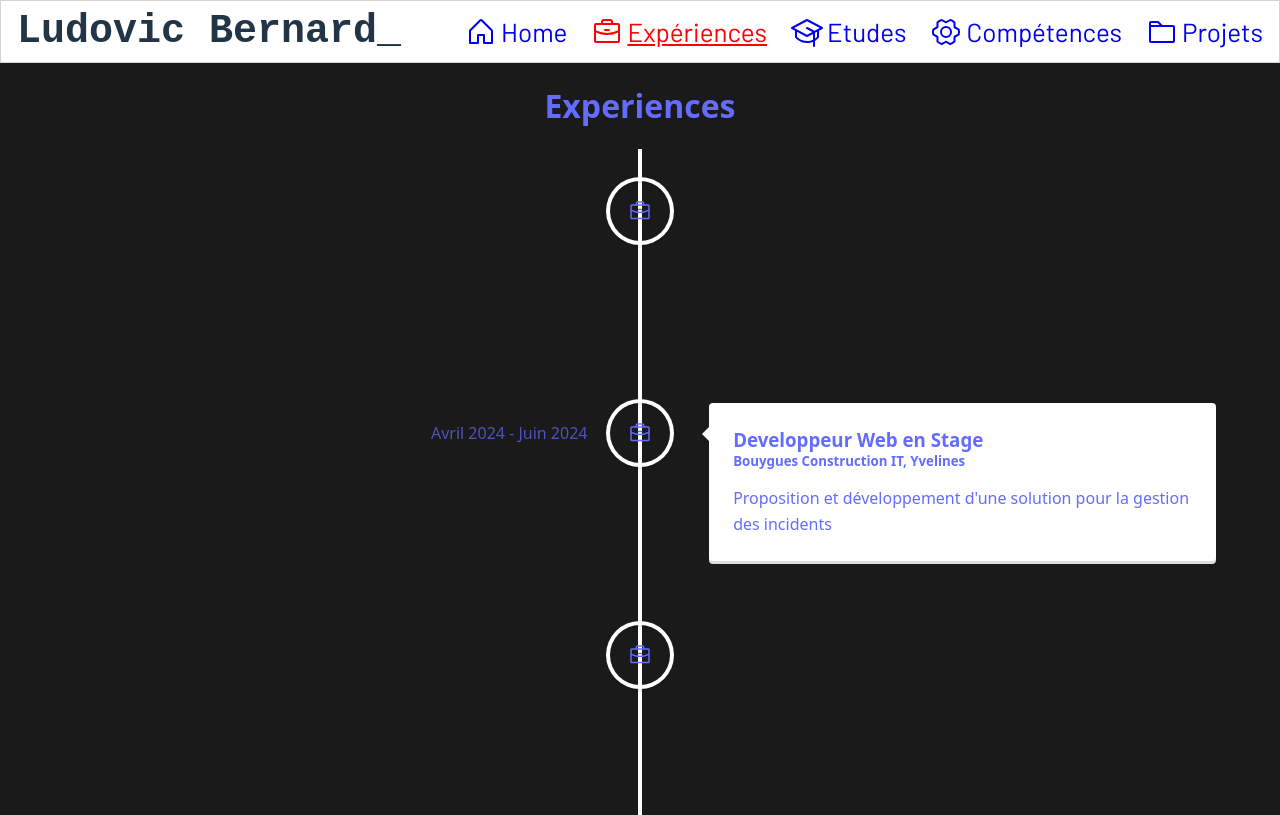
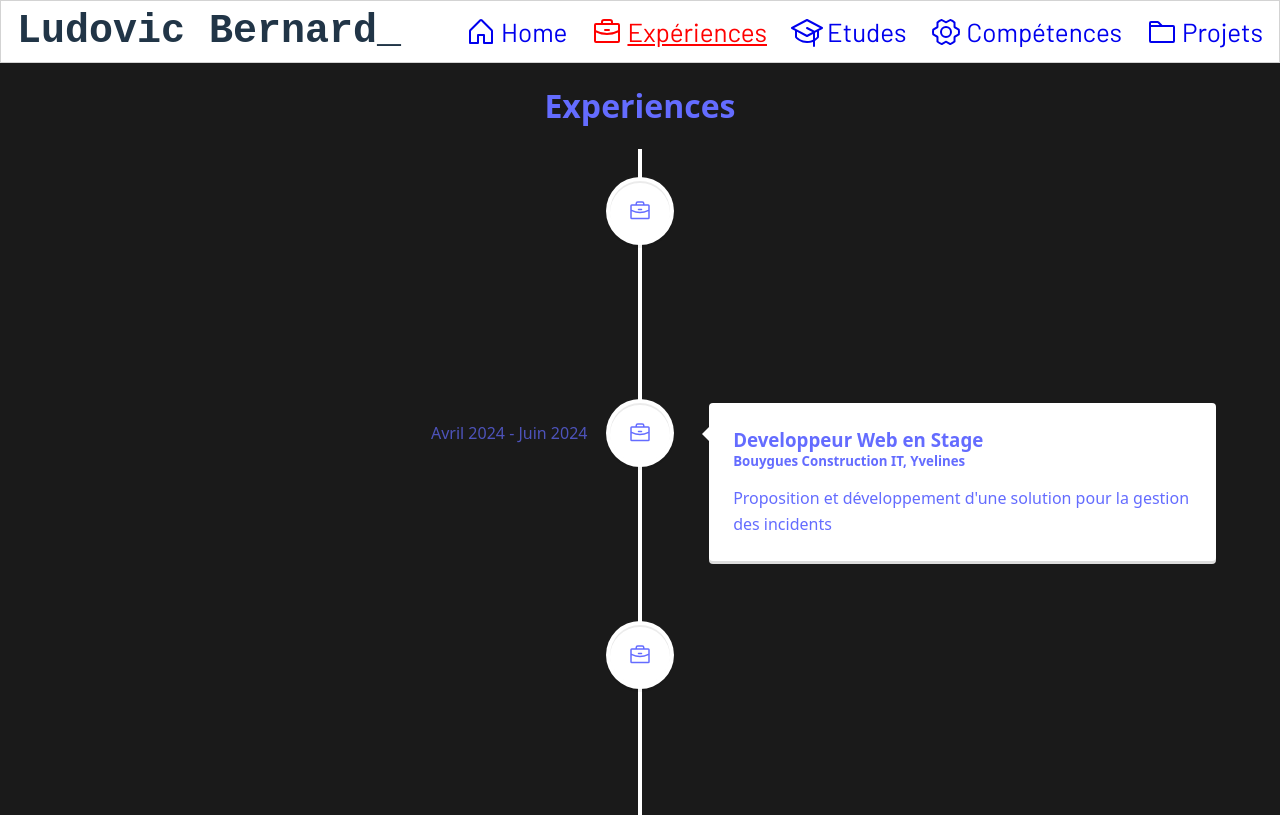
Before and after one commit to djylorias/e-portfolio, a React (Vite) app: page /experience in a window 1280 px wide. Built offline with nearby package versions, Linux system fonts and the light colour scheme.

Commit message:
Set experiences icons with a white background

```diff
--- a/css/pages/experiences/experiences.css
+++ b/css/pages/experiences/experiences.css
@@ -2,3 +2,8 @@
 {
     text-align: center;
 }
+
+/* .vertical_timeline_experience_icon
+{
+    background-color: red;
+} */
--- a/src/pages/experiences/Experience.tsx
+++ b/src/pages/experiences/Experience.tsx
@@ -4,6 +4,8 @@ import experienceTimelineElements from "./Data.tsx"
 import { BriefcaseIcon } from "@phosphor-icons/react"
 
 function Experience() {
+
+    let iconStyle = {background: "#FFFFFF"}
 
     return (
 
@@ -16,7 +18,8 @@ function Experience() {
                             key={element.id}
                             date={element.date}
                             dateClassName="date"
-                            icon={<BriefcaseIcon/>}
+                            icon={<BriefcaseIcon size={64}/>}
+                            iconStyle={iconStyle}
                         >
                             <h3 className="vertical-timeline-element-title">
                                 {element.title}
```
